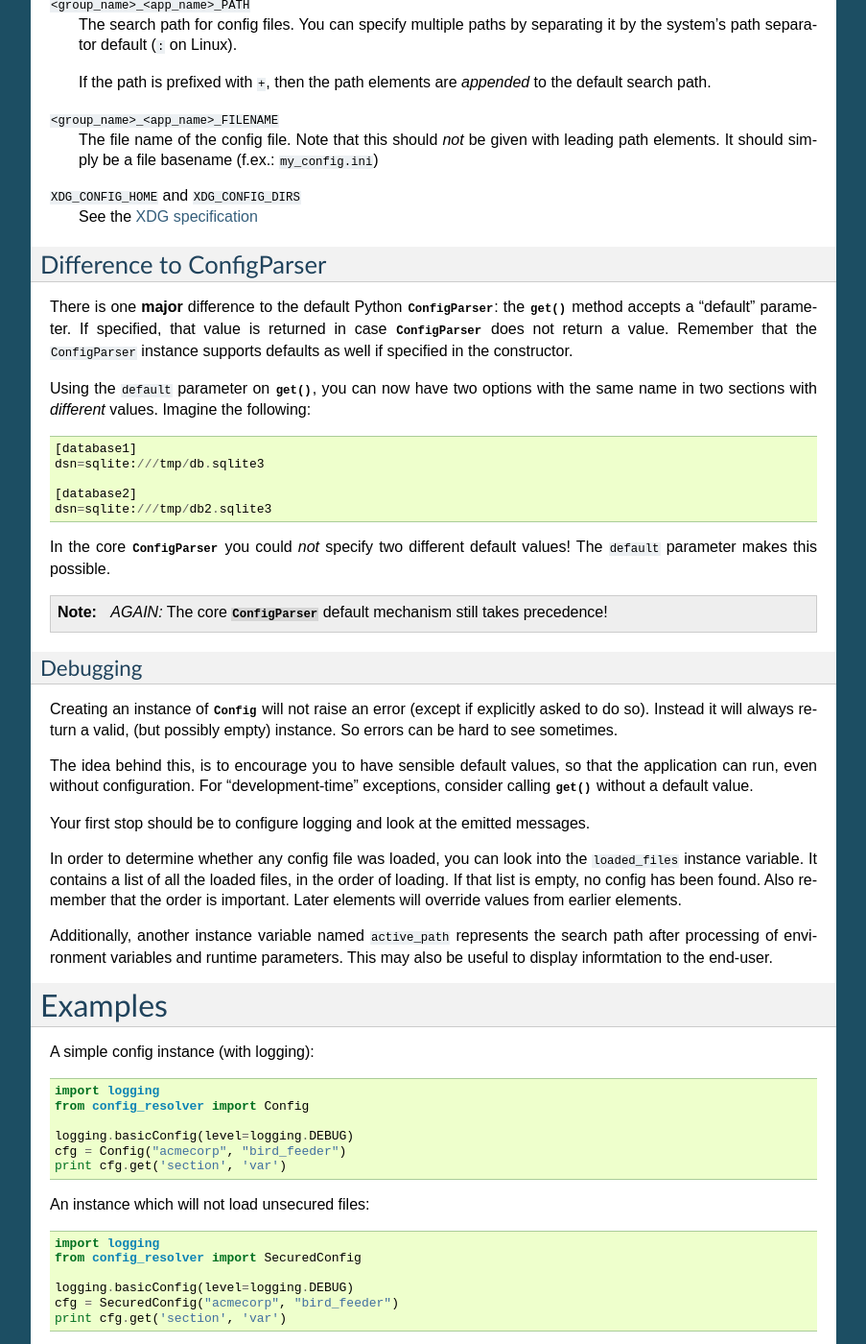
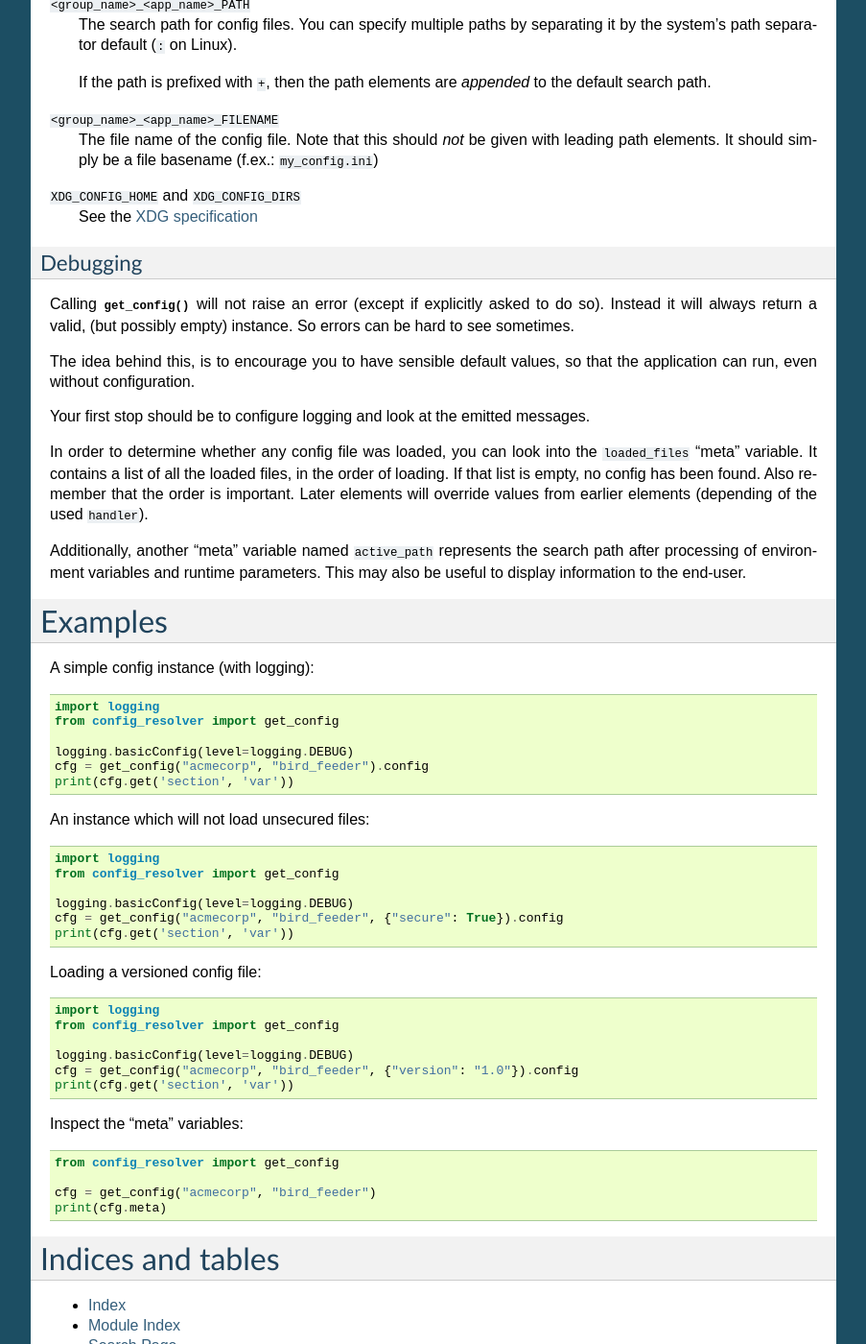
Before and after one commit to exhuma/config_resolver, a Sphinx documentation site: the page built from doc/index.rst, in a window 1280 px wide and 1400 px high, scrolled down 4075 px. Shown: the whole window at 96% size, without its empty margins (198-1101 px from the left). Built offline with Sphinx 7.4.7, drawn with Linux system fonts in a browser that asks for light colours; pages that are not in the unit, such as notebooks, are missing from menus; some of the changed text lies outside the part shown.

Commit message:
Add unit-tests for documentation examples

```diff
--- /dev/null
+++ b/doc/examples/example01.py
@@ -0,0 +1,6 @@
+import logging
+from config_resolver import get_config
+
+logging.basicConfig(level=logging.DEBUG)
+cfg = get_config("acmecorp", "bird_feeder").config
+print(cfg.get('section', 'var'))
--- /dev/null
+++ b/doc/examples/example02.py
@@ -0,0 +1,6 @@
+import logging
+from config_resolver import get_config
+
+logging.basicConfig(level=logging.DEBUG)
+cfg = get_config("acmecorp", "bird_feeder", {"secure": True}).config
+print(cfg.get('section', 'var'))
--- /dev/null
+++ b/doc/examples/example03.py
@@ -0,0 +1,6 @@
+import logging
+from config_resolver import get_config
+
+logging.basicConfig(level=logging.DEBUG)
+cfg = get_config("acmecorp", "bird_feeder", {"version": "1.0"}).config
+print(cfg.get('section', 'var'))
--- /dev/null
+++ b/doc/examples/example04.py
@@ -0,0 +1,4 @@
+from config_resolver import get_config
+
+cfg = get_config("acmecorp", "bird_feeder")
+print(cfg.meta)
--- a/doc/index.rst
+++ b/doc/index.rst
@@ -214,106 +214,52 @@
     See the `XDG specification`_
 
 
-Difference to ConfigParser
-~~~~~~~~~~~~~~~~~~~~~~~~~~
-
-There is one **major** difference to the default Python
-:py:class:`~configparser.ConfigParser`: the
-:py:meth:`~config_resolver.Config.get` method accepts a "default" parameter. If
-specified, that value is returned in case
-:py:class:`~configparser.ConfigParser` does not return a value. Remember that
-the ``ConfigParser`` instance supports defaults as well if specified in the
-constructor.
-
-Using the ``default`` parameter on :py:meth:`~config_resolver.Config.get`, you
-can now have two options with the same name in two sections with *different*
-values.  Imagine the following::
-
-    [database1]
-    dsn=sqlite:///tmp/db.sqlite3
-
-    [database2]
-    dsn=sqlite:///tmp/db2.sqlite3
-
-In the core :py:class:`~configparser.ConfigParser` you could *not* specify two
-different default values! The ``default`` parameter makes this possible.
-
-.. note::
-    *AGAIN:* The core :py:class:`~configparser.ConfigParser` default mechanism
-    still takes precedence!
-
 Debugging
 ---------
 
-Creating an instance of :py:class:`~config_resolver.Config` will not raise an
-error (except if explicitly asked to do so).  Instead it will always return a
-valid, (but possibly empty) instance. So errors can be hard to see sometimes.
+Calling :py:func:`~config_resolver.core.get_config` will not raise an error
+(except if explicitly asked to do so).  Instead it will always return a valid,
+(but possibly empty) instance. So errors can be hard to see sometimes.
 
 The idea behind this, is to encourage you to have sensible default values, so
-that the application can run, even without configuration. For
-"development-time" exceptions, consider calling
-:py:meth:`~config_resolver.Config.get` without a default value.
+that the application can run, even without configuration.
 
 Your first stop should be to configure logging and look at the emitted
 messages.
 
 In order to determine whether any config file was loaded, you can look into the
-``loaded_files`` instance variable. It contains a list of all the loaded files,
+``loaded_files`` "meta" variable. It contains a list of all the loaded files,
 in the order of loading.  If that list is empty, no config has been found. Also
 remember that the order is important. Later elements will override values from
-earlier elements.
+earlier elements (depending of the used ``handler``).
 
-Additionally, another instance variable named ``active_path`` represents the
+Additionally, another "meta" variable named ``active_path`` represents the
 search path after processing of environment variables and runtime parameters.
-This may also be useful to display informtation to the end-user.
+This may also be useful to display information to the end-user.
 
 
 Examples
 ========
 
-A simple config instance (with logging)::
+A simple config instance (with logging):
 
-    import logging
-    from config_resolver import Config
+.. literalinclude:: examples/example01.py
+   :language: python
 
-    logging.basicConfig(level=logging.DEBUG)
-    cfg = Config("acmecorp", "bird_feeder")
-    print cfg.get('section', 'var')
+An instance which will not load unsecured files:
 
-An instance which will not load unsecured files::
+.. literalinclude:: examples/example02.py
+   :language: python
 
-    import logging
-    from config_resolver import SecuredConfig
+Loading a versioned config file:
 
-    logging.basicConfig(level=logging.DEBUG)
-    cfg = SecuredConfig("acmecorp", "bird_feeder")
-    print cfg.get('section', 'var')
+.. literalinclude:: examples/example03.py
+   :language: python
 
-Loading a versioned config file::
+Inspect the "meta" variables:
 
-    import logging
-    from config_resolver import Config
-
-    logging.basicConfig(level=logging.DEBUG)
-    cfg = Config("acmecorp", "bird_feeder", version="1.0")
-    print cfg.get('section', 'var')
-
-Default values::
-
-    import logging
-    from config_resolver import Config
-
-    logging.basicConfig(level=logging.DEBUG)
-    cfg = Config("acmecorp", "bird_feeder", version="1.0")
-
-    # This will not raise an error (but emit a DEBUG log entry).
-    print cfg.get('section', 'example_non_existing_option_name', default=10)
-
-    # this may raise a "NoOptionError"
-    print cfg.get('section', 'example_non_existing_option_name')
-
-    # this may raise a "NoSectionError"
-    print cfg.get('example_non_existing_section_name', 'varname')
+.. literalinclude:: examples/example04.py
+   :language: python
 
 
 Indices and tables
```
Also changed, not shown: 5 other files.
